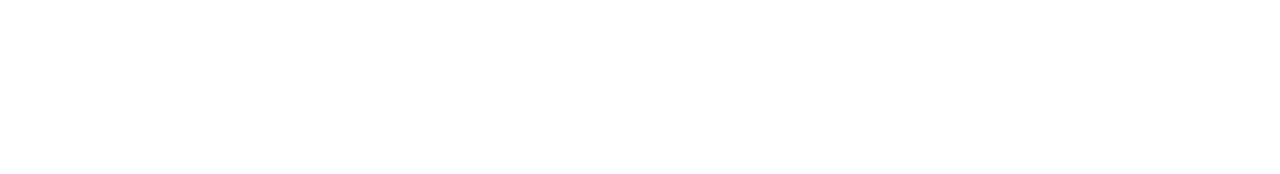
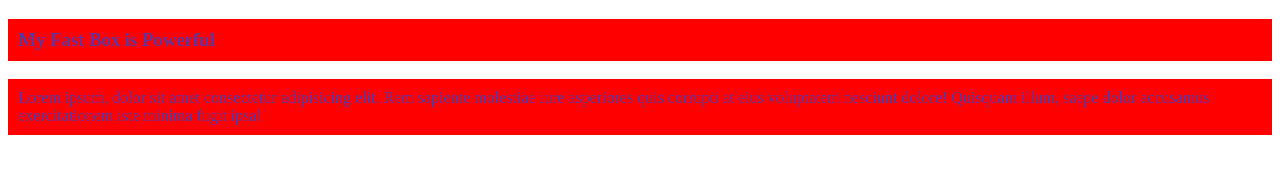
Before and after one commit to Mdforidulislam/Project-Num-1, a plain HTML site: page index.html in a window 1280 px wide. Drawn offline with Linux system fonts and the light colour scheme.

Commit message:
Code box setup

```diff
--- a/index.html
+++ b/index.html
@@ -3,9 +3,15 @@
 <head>
     <meta charset="UTF-8">
     <meta name="viewport" content="width=device-width, initial-scale=1.0">
-    <title>Document</title>
+    <title>My Fast website </title>
+    <link rel="stylesheet" href="style.css">
 </head>
 <body>
-
+    <div class="container">
+         <div class="single-box">
+            <h3>My Fast Box is Powerful</h3>
+            <p>Lorem ipsum, dolor sit amet consectetur adipisicing elit. Rem sapiente molestiae iure asperiores quis corrupti at eius voluptatem nesciunt dolore! Quisquam illum, saepe dolor accusamus exercitationem iste minima fugit ipsa!</p>
+         </div>
+    </div>
 </body>
 </html>
--- a/style.css
+++ b/style.css
@@ -0,0 +1,6 @@
+.single-box h3,p{
+    background-color: red;
+    color: rebeccapurple;
+    padding: 10px;
+
+}
```
